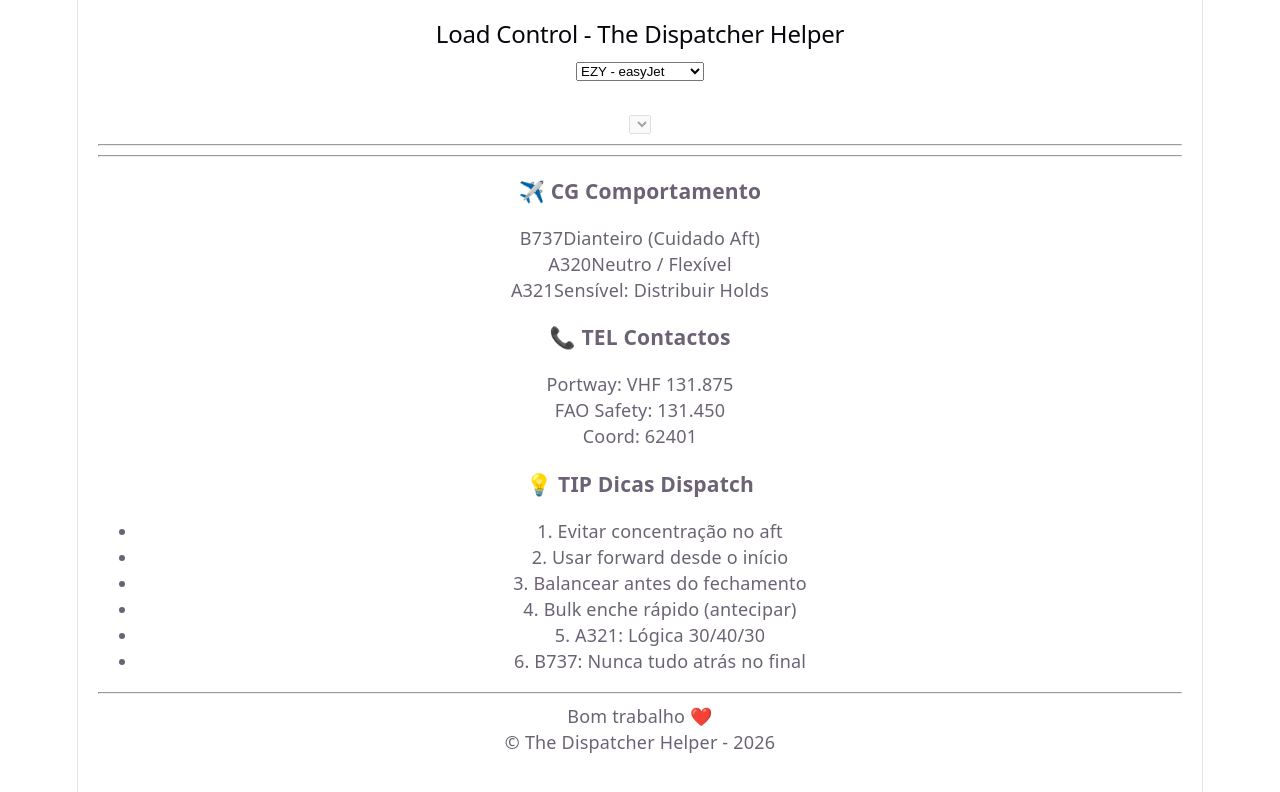
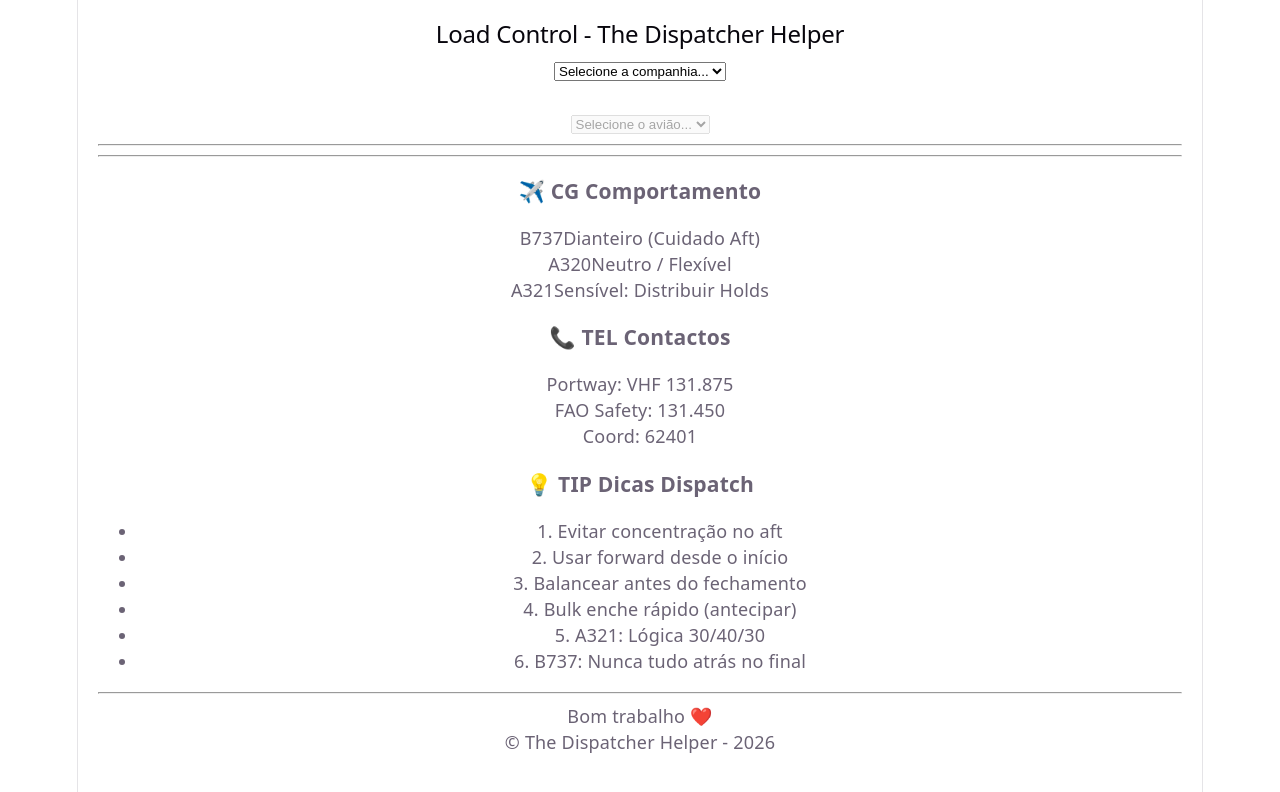
Before and after one commit to thiagvs/the-dispatcher-helper, a React (Vite) app in the folder theDispatcherHelper/: page / in a window 1280 px wide. Shown: the top 792 px of the page. Built offline with nearby package versions, Linux system fonts and the light colour scheme.

Commit message:
fix: melhorias no select

```diff
--- a/theDispatcherHelper/src/App.tsx
+++ b/theDispatcherHelper/src/App.tsx
@@ -25,33 +25,40 @@
 
 export default function App() {
   type CompanyCode = keyof typeof companies;
+
   const [company, setCompany] = useState<CompanyCode | "">("");
   const [aircraft, setAircraft] = useState("");
 
+  const handleCompanyChange = (value: string) => {
+    setCompany(value as CompanyCode);
+    setAircraft(""); // 🔥 RESETA AVIÃO
+  };
+
   const renderAircraft = () => {
+    if (!company || !aircraft) return null; // 🔥 evita tela “vazia bugada”
+
     if (company === "TVF" && aircraft === "B737-800") return <TransaviaB737 />;
     if (company === "TVF" && aircraft === "A320") return <TransaviaA320 />;
     if (company === "TVF" && aircraft === "A321") return <TransaviaA321 />;
-
-    //     if (company === "EWG" && aircraft === "A319") return <EurowingsA319 />;
-    //     if (company === "EWG" && aircraft === "A320") return <EurowingsA320 />;
-    //     if (company === "EWG" && aircraft === "A321") return <EurowingsA321 />;
 
     if (company === "EZY" && aircraft === "A319") return <EasyJetA319 />;
     if (company === "EZY" && aircraft === "A320") return <EasyJetA320 />;
     if (company === "EZY" && aircraft === "A321") return <EasyJetA321 />;
 
-    //     return null;
+    return null;
   };
-
-
 
   return (
     <div style={{ padding: 20 }}>
       <h2>Load Control - The Dispatcher Helper</h2>
 
       {/* Companhia */}
-      <select onChange={(e) => setCompany(e.target.value as CompanyCode)}>
+      <select
+        value={company}
+        onChange={(e) => handleCompanyChange(e.target.value)}
+      >
+        <option value="">Selecione a companhia...</option>
+
         {Object.entries(companies).map(([code, c]) => (
           <option key={code} value={code}>
             {code} - {c.name}
@@ -63,11 +70,14 @@
 
       {/* Avião */}
       <select
+        value={aircraft}
         disabled={!company}
         onChange={(e) => setAircraft(e.target.value)}
       >
+        <option value="">Selecione o avião...</option>
+
         {company &&
-          companies[company].aircrafts.map((a: any) => (
+          companies[company].aircrafts.map((a: string) => (
             <option key={a} value={a}>
               {a}
             </option>
@@ -75,14 +85,14 @@
       </select>
 
       <hr />
-      <div>
-        {renderAircraft()}
-      </div>
-      <hr></hr>
+
+      <div>{renderAircraft()}</div>
+
+
+      <hr />
+
       <div className="min-h-screen flex flex-col">
         <main className="flex-grow p-6">
-          {/* Seus outros componentes de Body aqui */}
-
           <div className="mt-10 max-w-4xl mx-auto">
             <OperationalTips />
           </div>
@@ -90,6 +100,6 @@
 
         <Footer />
       </div>
-    </div >
+    </div>
   );
 }
```
